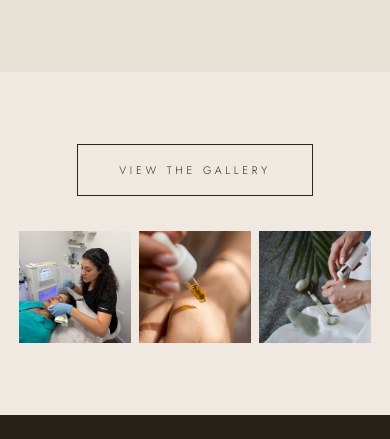
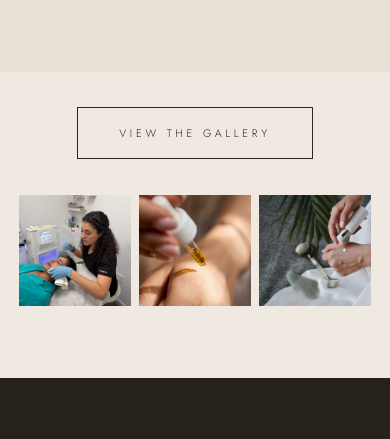
Before and after one commit to JMOriggi/dermaselene, a plain HTML site: page index.html in a window 390 px wide. Shown: the part 2681-3120 px from the top of the page. Drawn offline with nearby package versions, Linux system fonts and the light colour scheme.

Commit message:
Home gallery strip: button centred between the services edge and the photos
Co-Authored-By: Claude Fable 5.1 <noreply@anthropic.com>

```diff
--- a/assets/style.css
+++ b/assets/style.css
@@ -356,7 +356,9 @@ section { padding: 7rem 1.5rem; }
 
 /* ── Gallery strip (three small photos, one crossfades at a time) ── */
 
-.gallery-strip { text-align: center; }
+/* top padding equals the button's bottom margin, so the button sits midway
+   between the previous section's edge and the photos */
+.gallery-strip { text-align: center; padding-top: 2.8rem; }
 
 .gallery-strip .btn { margin-bottom: 2.8rem; }
 
@@ -761,5 +763,6 @@ footer .fine {
 @media (max-width: 560px) {
   .masonry { columns: 1; }
   .strip { gap: 0.5rem; }
+  .gallery-strip { padding-top: 2.2rem; }
   .gallery-strip .btn { margin-bottom: 2.2rem; }
 }
--- a/index.html
+++ b/index.html
@@ -9,7 +9,7 @@
   <link rel="preconnect" href="https://fonts.gstatic.com" crossorigin>
   <link href="https://fonts.googleapis.com/css2?family=Cormorant+Garamond:wght@300;400&family=Jost:wght@300;400&display=swap" rel="stylesheet">
   <link rel="icon" type="image/png" href="assets/logo/favicon.png?v=2">
-  <link rel="stylesheet" href="assets/style.css?v=12">
+  <link rel="stylesheet" href="assets/style.css?v=13">
 </head>
 <body>
 
```
Also changed, not shown: about.html (+1 -1 lines), book.html (+1 -1 lines), gallery.html (+1 -1 lines), research.html (+1 -1 lines).
